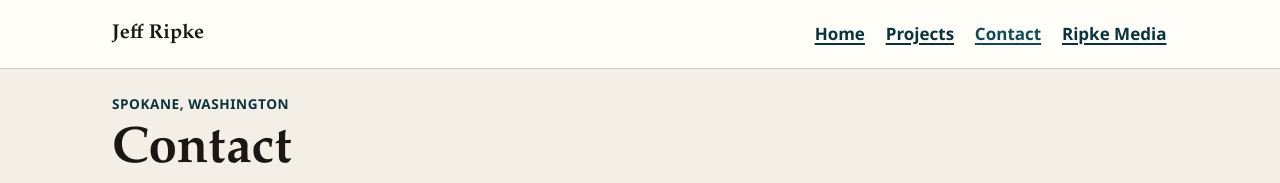
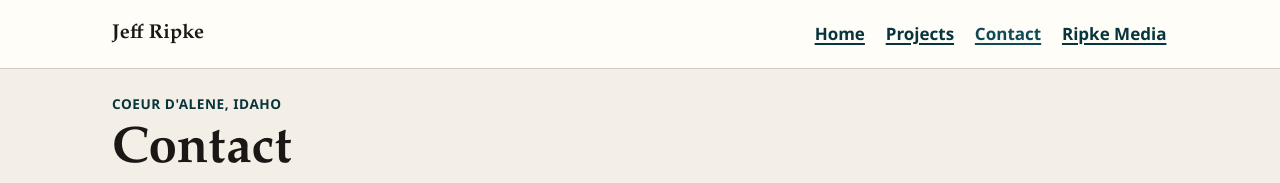
Before and after one commit to jripke74/www-jeffripke-com, a React (Vite) app in the folder client/: page /contact in a window 1280 px wide. Shown: the top 183 px of the page. Built offline with nearby package versions, Linux system fonts and the light colour scheme.

Commit message:
add city

```diff
--- a/client/index.html
+++ b/client/index.html
@@ -5,7 +5,7 @@
     <meta name="viewport" content="width=device-width, initial-scale=1" />
     <meta
       name="description"
-      content="Jeff Ripke, full-stack web developer in Spokane, Washington."
+      content="Jeff Ripke, full-stack web developer in Coeur d'Alene, Idaho."
     />
     <meta name="theme-color" content="#f3efe6" />
     <title>Jeff Ripke</title>
@@ -15,7 +15,7 @@
     <div id="root"></div>
     <noscript>
       <p>
-        Jeff Ripke, full-stack web developer in Spokane, Washington. This portfolio needs
+        Jeff Ripke, full-stack web developer in Coeur d'Alene, Idaho. This portfolio needs
         JavaScript.
         <a href="https://www.ripkemedia.com">Ripke Media</a>
       </p>
--- a/client/src/Contact.jsx
+++ b/client/src/Contact.jsx
@@ -46,7 +46,7 @@ export default function Contact() {
   return (
     <>
       <header className="hero">
-        <p className="eyebrow">Spokane, Washington</p>
+        <p className="eyebrow">Coeur d&apos;Alene, Idaho</p>
         <h1>Contact</h1>
         <p className="lede prose">
           Send a note about a project or Ripke Media. It is emailed to me
```
Also changed, not shown: 1 other file (tests, documents, lock files or other folders).
